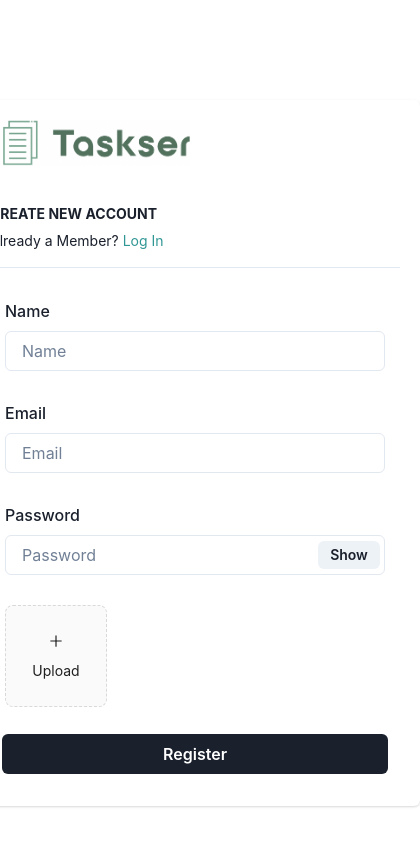
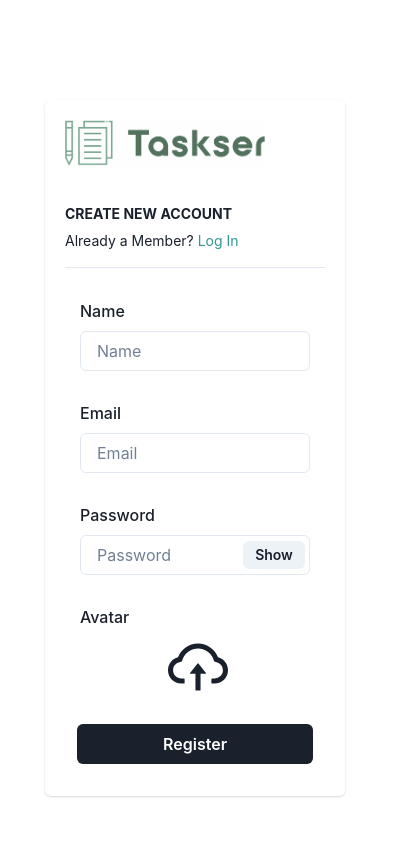
Before and after one commit to dariacz12/canban-app, a React (Create React App) app: page /register in a window 390 px wide. Shown: the top 844 px of the page, 420 px wide, since content can reach past the window. Built offline with nearby package versions, Linux system fonts and the light colour scheme.

Commit message:
Added Adding and Change Avatar

```diff
--- a/src/api.tsx
+++ b/src/api.tsx
@@ -19,8 +19,10 @@ type LoginData = {
 type UserPersonalData = {
   email: string;
   username: string;
-  image: string;
   id: number | undefined;
+  image: {
+    url: string;
+  };
 };
 type TableData = {
   title: string;
@@ -162,6 +164,12 @@ type CardtData = {
   id: string;
 };
 
+export const uploadUserImage = async (formData: FormData) =>
+  axios.post(`${BASE_URL}/api/upload`, formData, {
+    headers: {
+      "Content-Type": "multipart/form-data",
+    },
+  });
 export const createAccount = async ({
   email,
   username,
@@ -237,7 +245,7 @@ export const resetPassword = async ({
   );
 export const getUserData = async (): Promise<UserPersonalData> => {
   return (
-    await axios.get(`${BASE_URL}/api/users/me`, {
+    await axios.get(`${BASE_URL}/api/users/me?populate=*`, {
       headers: {
         Authorization: `Bearer ${
           JSON.parse(localStorage.getItem("loginData") || "").token
@@ -271,6 +279,29 @@ export const updateUserEmail = async ({ email }: { email: string }) =>
         Authorization: `Bearer ${
           JSON.parse(localStorage.getItem("loginData") || "").token
         }`,
+      },
+    }
+  );
+export const updateUserAvatarId = async ({
+  avatarId,
+  token,
+}: {
+  avatarId: number;
+  token: string | null;
+}) =>
+  axios.put(
+    `${BASE_URL}/api/user/me`,
+    {
+      image: avatarId,
+    },
+    {
+      headers: {
+        Authorization:
+          token === null
+            ? `Bearer ${
+                JSON.parse(localStorage.getItem("loginData") || "").token
+              }`
+            : `Bearer ${token}`,
       },
     }
   );
--- a/src/components/DashboardLayout.tsx
+++ b/src/components/DashboardLayout.tsx
@@ -17,7 +17,7 @@ import {
 import { useNavigate } from "react-router-dom";
 import BurgerMenu from "./BurgerMenu";
 import { useMutation, useQuery } from "react-query";
-import { getUserData } from "../api";
+import { BASE_URL, getUserData } from "../api";
 import { useLocation } from "react-router-dom";
 
 const { Header, Content, Footer, Sider } = Layout;
@@ -30,7 +30,9 @@ const DashboardLayout = () => {
   } = theme.useToken();
 
   const { data } = useQuery("userData", getUserData);
+  const avatar = data?.image?.url;
   const location = useLocation();
+
   return (
     <ConfigProvider
       theme={{
@@ -115,7 +117,11 @@ const DashboardLayout = () => {
                     )}
                   </Box>
                   <Avatar
-                    src={require("../photos/avatar.jpg")}
+                    src={
+                      avatar
+                        ? `${BASE_URL}${avatar}`
+                        : require("../photos/avatar.jpg")
+                    }
                     ml={"20px"}
                     style={{ cursor: "pointer" }}
                     onClick={() => navigate("/settings")}
@@ -125,7 +131,11 @@ const DashboardLayout = () => {
                 <Avatar
                   size="md"
                   name="Ryan Florence"
-                  src={require("../photos/avatar.jpg")}
+                  src={
+                    avatar
+                      ? `${BASE_URL}${avatar}`
+                      : require("../photos/avatar.jpg")
+                  }
                   style={{ cursor: "pointer" }}
                   onClick={() => navigate("/settings")}
                 />
--- a/src/components/Dropzone.tsx
+++ b/src/components/Dropzone.tsx
@@ -1,8 +1,8 @@
 import React, { useState } from "react";
 import { LoadingOutlined, PlusOutlined } from "@ant-design/icons";
 import { message, Upload } from "antd";
-import type { UploadChangeParam } from "antd/es/upload";
-import type { RcFile, UploadFile, UploadProps } from "antd/es/upload/interface";
+import type { RcFile } from "antd/es/upload/interface";
+import { uploadUserImage } from "../api";
 
 const getBase64 = (img: RcFile, callback: (url: string) => void) => {
   const reader = new FileReader();
@@ -26,19 +26,38 @@ const Dropzone: React.FC = () => {
   const [loading, setLoading] = useState(false);
   const [imageUrl, setImageUrl] = useState<string>();
 
-  const handleChange: UploadProps["onChange"] = (
-    info: UploadChangeParam<UploadFile>
-  ) => {
-    if (info.file.status === "uploading") {
-      setLoading(true);
-      return;
+  const handleFileUpload = async (file: File) => {
+    try {
+      const form = new FormData();
+      form.append("files", file);
+      const response = await uploadUserImage(form);
+      console.log(response.data);
+    } catch (error) {
+      console.log(error);
     }
-    if (info.file.status === "done") {
-      getBase64(info.file.originFileObj as RcFile, (url) => {
-        setLoading(false);
-        setImageUrl(url);
-      });
-    }
+  };
+  const handleChange = ({
+    file,
+    fileList,
+  }: {
+    file: RcFile;
+    fileList: RcFile[];
+  }): void => {
+    handleFileUpload(file);
+
+    // UploadProps["onChange"] = (
+    //   info: UploadChangeParam<UploadFile>
+    // ) => {
+    // if (info.file.status === "uploading") {
+    //   setLoading(true);
+    //   return;
+    // }
+    // if (info.file.status === "done") {
+    //   getBase64(info.file.originFileObj as RcFile, (url) => {
+    //     setLoading(false);
+    //     setImageUrl(url);
+    //   });
+    // }
   };
 
   const uploadButton = (
@@ -52,9 +71,11 @@ const Dropzone: React.FC = () => {
     <Upload
       listType="picture-card"
       showUploadList={false}
-      action="https://www.mocky.io/v2/5cc8019d300000980a055e76"
-      beforeUpload={beforeUpload}
-      onChange={handleChange}
+      action="/upload"
+      maxCount={1}
+      // action="https://www.mocky.io/v2/5cc8019d300000980a055e76"
+      // beforeUpload={beforeUpload}
+      // onChange={handleChange}
     >
       {imageUrl ? (
         <img src={imageUrl} alt="avatar" style={{ width: "100%" }} />
--- a/src/components/Menu.tsx
+++ b/src/components/Menu.tsx
@@ -15,6 +15,7 @@ import { LoginContext } from "../contexts/LoginContext";
 import { useNavigate } from "react-router-dom";
 import AlertDialogNewBoard from "./AlertDialogNewBoard";
 import usePageList from "../customHooks/usePageList";
+import { useQueryClient } from "react-query";
 
 const { Sider } = Layout;
 
@@ -74,13 +75,14 @@ const MenuElement: React.FC = () => {
   const {
     token: { colorBgContainer },
   } = theme.useToken();
-
+  const queryClient = useQueryClient();
   const onClick: MenuProps["onClick"] = (e) => {
     if (e.key === "5item") {
       setData({
         token: "",
         refreshToken: "",
       });
+      queryClient.clear();
       navigate("/login");
     } else if (e.key === "1item") {
       navigate("/dashboard");
--- a/src/components/forms/PhotoForm.tsx
+++ b/src/components/forms/PhotoForm.tsx
@@ -1,15 +1,16 @@
+import { CloudUploadOutlined } from "@ant-design/icons";
+import { Avatar, Box, Button, Center, Divider, Text } from "@chakra-ui/react";
+import { useState } from "react";
+import Dropzone from "react-dropzone";
+import { useForm } from "react-hook-form";
+import { useQuery, useQueryClient } from "react-query";
+import styled from "styled-components";
 import {
-  Avatar,
-  Box,
-  Button,
-  Center,
-  Divider,
-  Heading,
-  Text,
-} from "@chakra-ui/react";
-import React from "react";
-import styled from "styled-components";
-import Dropzone from "../../components/Dropzone";
+  BASE_URL,
+  getUserData,
+  updateUserAvatarId,
+  uploadUserImage,
+} from "../../api";
 
 const Wrapper = styled.div`
   display: flex;
@@ -21,8 +22,34 @@ const Wrapper = styled.div`
 `;
 
 const PhotoForm = () => {
+  const {
+    handleSubmit,
+    formState: { errors },
+  } = useForm<FormData>();
+  const { data } = useQuery("userData", getUserData);
+  const avatar = data?.image?.url;
+  const [avatarUploded, setAvatarUploded] = useState();
+  const [avatarId, setAvatarId] = useState();
+  const handleFileUpload = async (file: File) => {
+    try {
+      const form = new FormData();
+      form.append("files", file);
+      const response = await uploadUserImage(form);
+      console.log("response", response.data[0]);
+      setAvatarUploded(response.data[0].url);
+
+      setAvatarId(response.data[0].id);
+    } catch (error) {
+      console.log(error);
+    }
+  };
+  const queryClient = useQueryClient();
+  const onSubmit = async () => {
+    avatarId && (await updateUserAvatarId({ avatarId, token: null }));
+    queryClient.invalidateQueries("userData");
+  };
   return (
-    <form>
+    <form onSubmit={handleSubmit(onSubmit)}>
       <Box>
         <Text pt="2" as="b" fontSize="md" color={"gray.700"}>
           Profile photo
@@ -33,14 +60,38 @@ const PhotoForm = () => {
         <Wrapper>
           <Avatar
             size="2xl"
-            name="Ryan Florence"
-            src={require("../../photos/avatar.jpg")}
+            name="avatar"
+            src={
+              avatar
+                ? `${BASE_URL}${avatarUploded ? avatarUploded : avatar}`
+                : require("../../photos/avatar.jpg")
+            }
             style={{ marginRight: "40px" }}
           />
           <Center height="50px">
             <Divider orientation="vertical" />
           </Center>
-          <Dropzone />
+          <Dropzone
+            onDrop={(acceptedFiles) => {
+              console.log(acceptedFiles[0]);
+              handleFileUpload(acceptedFiles[0]);
+            }}
+          >
+            {({ getRootProps, getInputProps }) => (
+              <section>
+                <div {...getRootProps()}>
+                  <input {...getInputProps()} />
+                  <CloudUploadOutlined
+                    style={{
+                      fontSize: "60px",
+                      color: "#1a202c",
+                      paddingLeft: "5px",
+                    }}
+                  />
+                </div>
+              </section>
+            )}
+          </Dropzone>
         </Wrapper>
       </Box>
       <Button m={3} type="submit" colorScheme="brand">
--- a/src/pages/RegisterPage.tsx
+++ b/src/pages/RegisterPage.tsx
@@ -1,5 +1,6 @@
 import { SubmitHandler, useForm } from "react-hook-form";
 import {
+  Avatar,
   Box,
   Card,
   CardBody,
@@ -20,12 +21,19 @@ import { Image } from "@chakra-ui/react";
 import { Link } from "@chakra-ui/react";
 import { size } from "../size";
 import { useContext, useState } from "react";
-import Dropzone from "../components/Dropzone";
+import Dropzone from "react-dropzone";
 import { useMutation, useQueryClient } from "react-query";
-import { createAccount, loginUser } from "../api";
+import {
+  BASE_URL,
+  createAccount,
+  loginUser,
+  updateUserAvatarId,
+  uploadUserImage,
+} from "../api";
 import { useNavigate } from "react-router-dom";
 import { LoginContext } from "../contexts/LoginContext";
 import useToastAlert from "../customHooks/useToastAlert";
+import { CloudUploadOutlined, UploadOutlined } from "@ant-design/icons";
 
 const MainContainer = styled.div`
   display: flex;
@@ -40,6 +48,11 @@ const MainContainer = styled.div`
 
 const Field = styled.label`
   padding: 15px;
+`;
+const DropzoneWraper = styled.div`
+  display: flex;
+  align-items: center;
+  justify-content: space-around;
 `;
 
 export type FormData = {
@@ -57,6 +70,9 @@ export default function RegisterPage() {
   } = useForm<FormData>();
   const queryClient = useQueryClient();
   const toast = useToastAlert();
+  const [avatar, setAvatar] = useState();
+  const [avatarId, setAvatarId] = useState();
+
   const createNewAccount = useMutation(createAccount, {
     onSuccess: () => {
       toast("Success registretion!");
@@ -70,6 +86,7 @@ export default function RegisterPage() {
     onSuccess: (res) => {
       setData({ token: res.data.jwt, refreshToken: "" });
       toast("Success login!");
+      avatarId && updateUserAvatarId({ avatarId, token: res.data.jwt });
       navigate("/dashboard", { replace: true });
     },
     onError: () => {
@@ -82,6 +99,19 @@ export default function RegisterPage() {
 
   const navigate = useNavigate();
 
+  const handleFileUpload = async (file: File) => {
+    try {
+      const form = new FormData();
+      form.append("files", file);
+      const response = await uploadUserImage(form);
+      console.log("response", response.data[0]);
+      setAvatar(response.data[0].url);
+
+      setAvatarId(response.data[0].id);
+    } catch (error) {
+      console.log(error);
+    }
+  };
   const onSubmit = async (data: FormData) => {
     await createNewAccount.mutateAsync(data);
     await loginNewUser.mutateAsync({
@@ -93,12 +123,11 @@ export default function RegisterPage() {
     <MainContainer>
       <Box
         pt={[100, 100, 100, 0]}
-        flex="1"
         display="flex"
         alignItems="center"
         justifyContent="center"
       >
-        <Card minW="450px">
+        <Card minW={[300, 450]} maxW={[300, 450]}>
           <CardHeader>
             <Image
               maxW="200px"
@@ -173,9 +202,39 @@ export default function RegisterPage() {
                     {errors.password && <span>This field is required</span>}
                   </Field>
                   <Field>
-                    <Dropzone></Dropzone>
+                    <FormLabel>Avatar</FormLabel>
+                    <DropzoneWraper>
+                      <Dropzone
+                        onDrop={(acceptedFiles) => {
+                          console.log(acceptedFiles[0]);
+                          handleFileUpload(acceptedFiles[0]);
+                        }}
+                      >
+                        {({ getRootProps, getInputProps }) => (
+                          <section>
+                            <div {...getRootProps()}>
+                              <input {...getInputProps()} />
+                              <CloudUploadOutlined
+                                style={{
+                                  fontSize: "60px",
+                                  color: "#1a202c",
+                                  paddingLeft: "5px",
+                                }}
+                              />
+                            </div>
+                          </section>
+                        )}
+                      </Dropzone>
+                      {avatar && (
+                        <Avatar
+                          size="xl"
+                          name="avatar"
+                          src={`${BASE_URL}${avatar}`}
+                        />
+                      )}
+                    </DropzoneWraper>
                   </Field>
-                  <Button bg="#1a202c" m={3} type="submit" colorScheme="blue">
+                  <Button bg="#1a202c" m={3} type="submit" colorScheme="brand">
                     Register
                   </Button>
                 </form>
```
Also changed, not shown: src/components/CartItemEdit.tsx (+15 -1 lines), src/components/MenuCardItemEdit.tsx (+17 -4 lines), src/pages/MainPage.tsx (+34 -18 lines), 1 other file (tests, documents, lock files or other folders).
